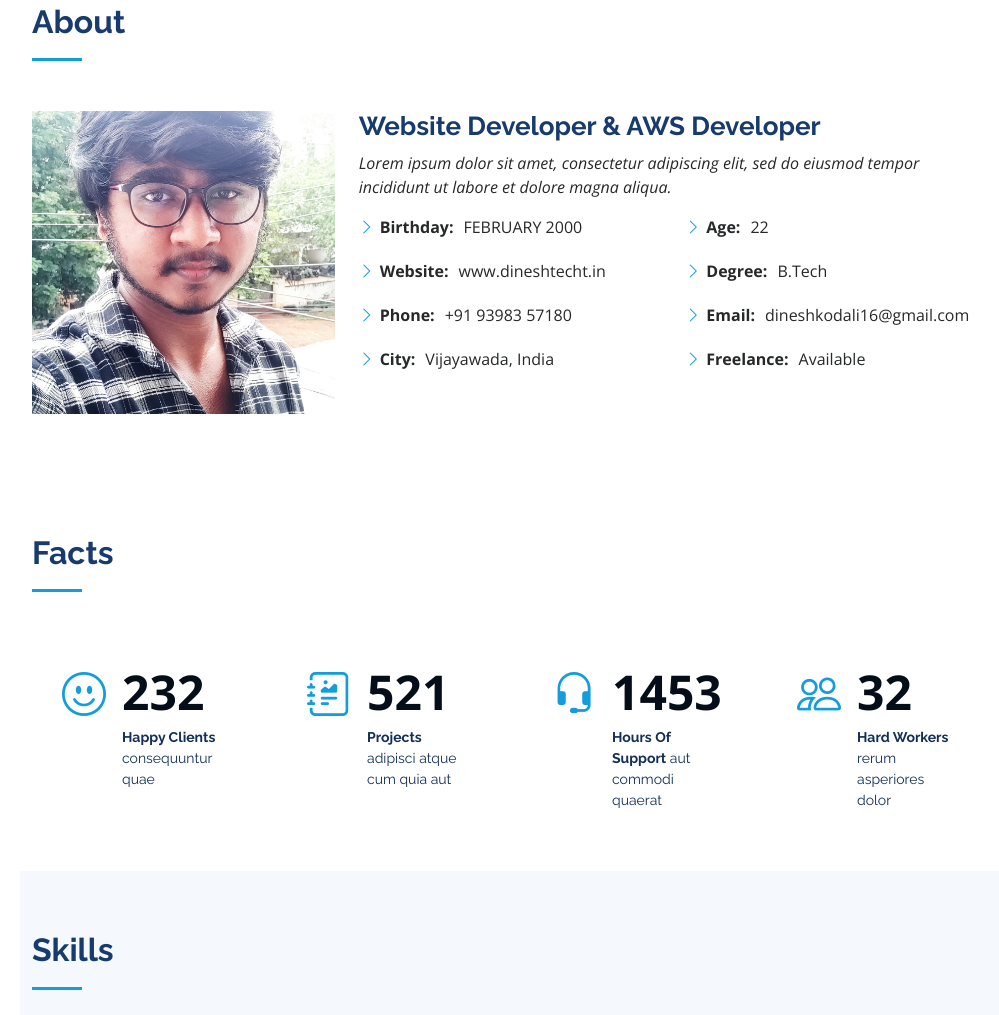
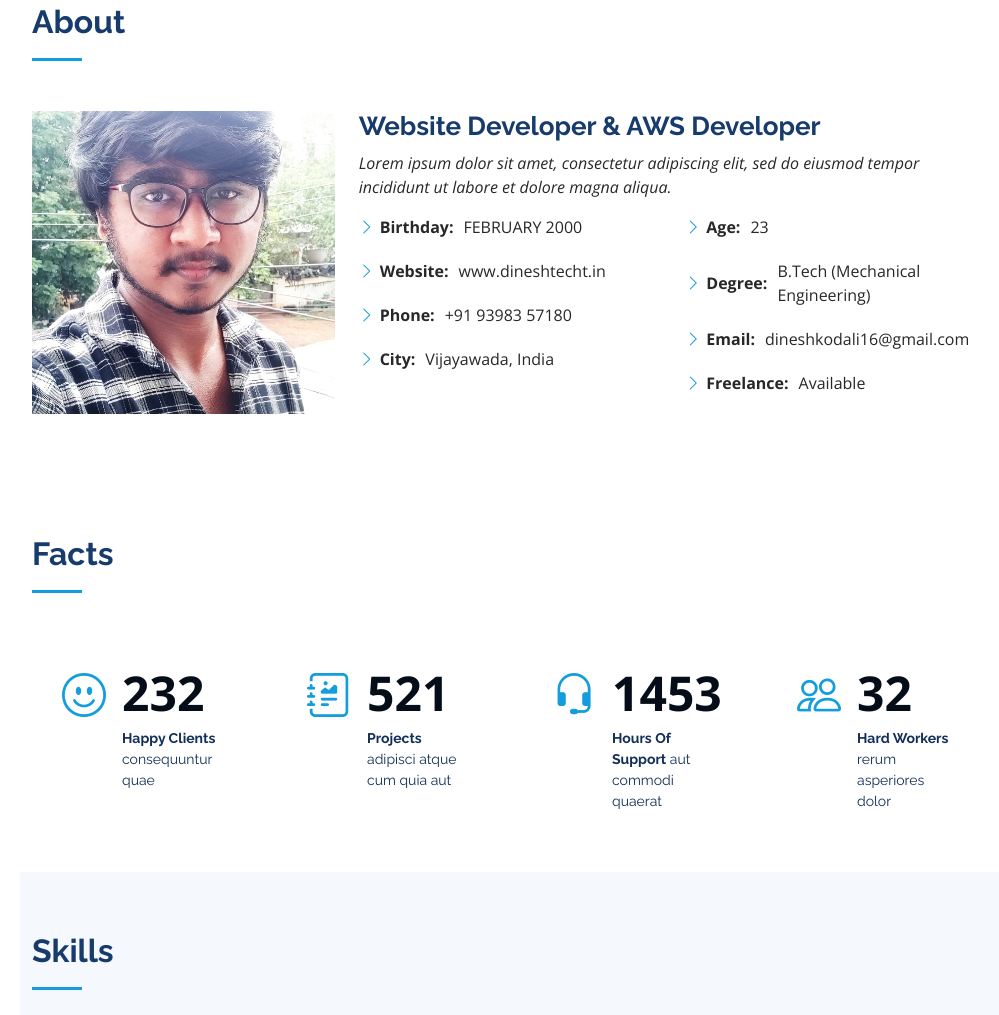
Before and after one commit to dineshkodali/portfolio, a website: page index.html in a window 1280 px wide. Shown: the part 857-1872 px from the top of the page, without its empty margins (280-1279 px from the left). Drawn offline with nearby package versions, Linux system fonts and the light colour scheme.

Commit message:
age changed

```diff
--- a/index.html
+++ b/index.html
@@ -108,8 +108,8 @@
               </div>
               <div class="col-lg-6">
                 <ul>
-                  <li><i class="bi bi-chevron-right"></i> <strong>Age:</strong> <span>22</span></li>
-                  <li><i class="bi bi-chevron-right"></i> <strong>Degree:</strong> <span>B.Tech</span></li>
+                  <li><i class="bi bi-chevron-right"></i> <strong>Age:</strong> <span>23</span></li>
+                  <li><i class="bi bi-chevron-right"></i> <strong>Degree:</strong> <span>B.Tech (Mechanical Engineering)</span></li>
                   <li><i class="bi bi-chevron-right"></i> <strong>Email:</strong> <span>dineshkodali16@gmail.com</span></li>
                   <li><i class="bi bi-chevron-right"></i> <strong>Freelance:</strong> <span>Available</span></li>
                 </ul>
```
